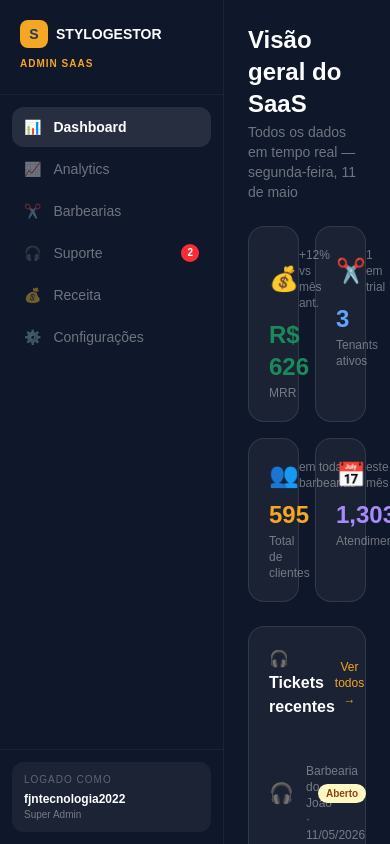
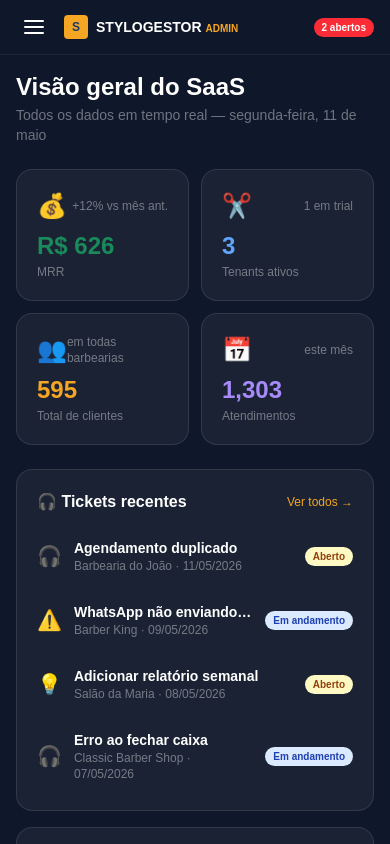
Before and after one commit to fjntecnlogia/stylogestor, a Next.js app in the folder apps/admin/: page / in a window 390 px wide. Built offline with nearby package versions, Linux system fonts and the light colour scheme.

Commit message:
fix: responsivo mobile do admin dashboard com hamburguer e drawer

```diff
--- a/apps/admin/src/components/admin-dashboard.tsx
+++ b/apps/admin/src/components/admin-dashboard.tsx
@@ -62,6 +62,7 @@ export function AdminDashboard() {
   const [ticketFiltro, setTicketFiltro] = useState<'todos' | 'aberto' | 'andamento' | 'resolvido'>('todos')
   const [selectedTicket, setSelectedTicket] = useState<typeof TICKETS[0] | null>(null)
   const [resposta, setResposta] = useState('')
+  const [sidebarOpen, setSidebarOpen] = useState(false)
 
   const active   = TENANTS.filter((t) => t.status === 'active')
   const trials   = TENANTS.filter((t) => t.status === 'trial')
@@ -82,21 +83,36 @@ export function AdminDashboard() {
 
   const maxPageView = Math.max(...ANALYTICS.pageViews)
 
+  const handleNav = (id: string) => { setPage(id); setSidebarOpen(false) }
+
   return (
-    <div className="flex h-screen overflow-hidden">
+    <div className="flex h-screen overflow-hidden bg-[#0F172A]">
+
+      {/* Overlay mobile */}
+      {sidebarOpen && (
+        <div className="fixed inset-0 bg-black/60 z-30 lg:hidden" onClick={() => setSidebarOpen(false)} />
+      )}
+
       {/* Sidebar */}
-      <aside className="w-56 bg-[#0F172A] border-r border-white/5 flex flex-col shrink-0">
-        <div className="px-5 py-5 border-b border-white/5">
-          <div className="flex items-center gap-2 mb-0.5">
-            <div className="w-7 h-7 bg-[#F5A623] rounded-lg flex items-center justify-center font-sora font-black text-[#1A3A6B] text-sm">S</div>
-            <span className="font-sora font-extrabold text-white text-sm">STYLOGESTOR</span>
+      <aside className={`
+        w-56 bg-[#0F172A] border-r border-white/5 flex flex-col shrink-0
+        fixed lg:sticky top-0 h-screen z-40 transition-transform duration-300
+        ${sidebarOpen ? 'translate-x-0' : '-translate-x-full lg:translate-x-0'}
+      `}>
+        <div className="px-5 py-5 border-b border-white/5 flex items-start justify-between">
+          <div>
+            <div className="flex items-center gap-2 mb-0.5">
+              <div className="w-7 h-7 bg-[#F5A623] rounded-lg flex items-center justify-center font-sora font-black text-[#1A3A6B] text-sm">S</div>
+              <span className="font-sora font-extrabold text-white text-sm">STYLOGESTOR</span>
+            </div>
+            <span className="text-[10px] font-bold text-[#F5A623] uppercase tracking-widest">Admin SaaS</span>
           </div>
-          <span className="text-[10px] font-bold text-[#F5A623] uppercase tracking-widest">Admin SaaS</span>
+          <button onClick={() => setSidebarOpen(false)} className="lg:hidden text-white/40 hover:text-white text-lg mt-0.5">✕</button>
         </div>
 
-        <nav className="flex-1 p-3 space-y-0.5">
+        <nav className="flex-1 p-3 space-y-0.5 overflow-y-auto">
           {NAV.map((item) => (
-            <button key={item.id} onClick={() => setPage(item.id)}
+            <button key={item.id} onClick={() => handleNav(item.id)}
               className={`w-full text-left flex items-center gap-3 px-3 py-2.5 rounded-xl text-sm transition-all ${
                 page === item.id ? 'bg-white/10 text-white font-semibold' : 'text-white/40 hover:text-white hover:bg-white/5'
               }`}>
@@ -119,8 +135,28 @@ export function AdminDashboard() {
       </aside>
 
       {/* Main */}
-      <main className="flex-1 overflow-y-auto bg-[#0F172A]">
-        <div className="p-6 space-y-6">
+      <div className="flex-1 flex flex-col overflow-hidden min-w-0">
+        {/* Topbar mobile */}
+        <div className="lg:hidden flex items-center gap-3 px-4 py-3 border-b border-white/5 shrink-0">
+          <button
+            onClick={() => setSidebarOpen(true)}
+            className="flex flex-col gap-1 p-2 rounded-lg hover:bg-white/10 transition-colors"
+          >
+            <span className="block w-5 h-0.5 bg-white rounded" />
+            <span className="block w-5 h-0.5 bg-white rounded" />
+            <span className="block w-5 h-0.5 bg-white rounded" />
+          </button>
+          <div className="flex items-center gap-2">
+            <div className="w-6 h-6 bg-[#F5A623] rounded flex items-center justify-center font-sora font-black text-[#1A3A6B] text-xs">S</div>
+            <span className="font-sora font-extrabold text-white text-sm">STYLOGESTOR <span className="text-[#F5A623] text-[10px]">ADMIN</span></span>
+          </div>
+          {ticketsAbertos > 0 && (
+            <span className="ml-auto bg-red-500 text-white text-[10px] font-bold px-2 py-0.5 rounded-full">{ticketsAbertos} aberto{ticketsAbertos > 1 ? 's' : ''}</span>
+          )}
+        </div>
+
+      <main className="flex-1 overflow-y-auto">
+        <div className="p-4 md:p-6 space-y-6">
 
           {/* ── DASHBOARD ── */}
           {page === 'dashboard' && (
@@ -131,7 +167,7 @@ export function AdminDashboard() {
               </div>
 
               {/* KPIs */}
-              <div className="grid grid-cols-2 lg:grid-cols-4 gap-4">
+              <div className="grid grid-cols-2 gap-3 md:gap-4 lg:grid-cols-4">
                 {[
                   { label: 'MRR',              value: `R$ ${totalMRR.toLocaleString()}`, sub: '+12% vs mês ant.', icon: '💰', color: '#1B8A5A' },
                   { label: 'Tenants ativos',   value: active.length,                    sub: `${trials.length} em trial`, icon: '✂️', color: '#60A5FA' },
@@ -327,12 +363,12 @@ export function AdminDashboard() {
                   className="bg-white/5 border border-white/10 text-white placeholder-white/30 rounded-xl px-4 py-2 text-sm focus:outline-none focus:ring-1 focus:ring-white/20" />
               </div>
 
-              <div className="bg-white/5 border border-white/10 rounded-2xl overflow-hidden">
-                <table className="w-full text-sm">
+              <div className="bg-white/5 border border-white/10 rounded-2xl overflow-x-auto">
+                <table className="w-full text-sm min-w-[700px]">
                   <thead>
                     <tr className="border-b border-white/10">
                       {['Barbearia','Plano','Status','MRR','Clientes','Agend.','Último login','Ações'].map((h) => (
-                        <th key={h} className="text-left px-4 py-3 text-xs font-semibold text-white/40 uppercase tracking-wide">{h}</th>
+                        <th key={h} className="text-left px-4 py-3 text-xs font-semibold text-white/40 uppercase tracking-wide whitespace-nowrap">{h}</th>
                       ))}
                     </tr>
                   </thead>
@@ -528,6 +564,7 @@ export function AdminDashboard() {
 
         </div>
       </main>
+      </div>
     </div>
   )
 }
```
